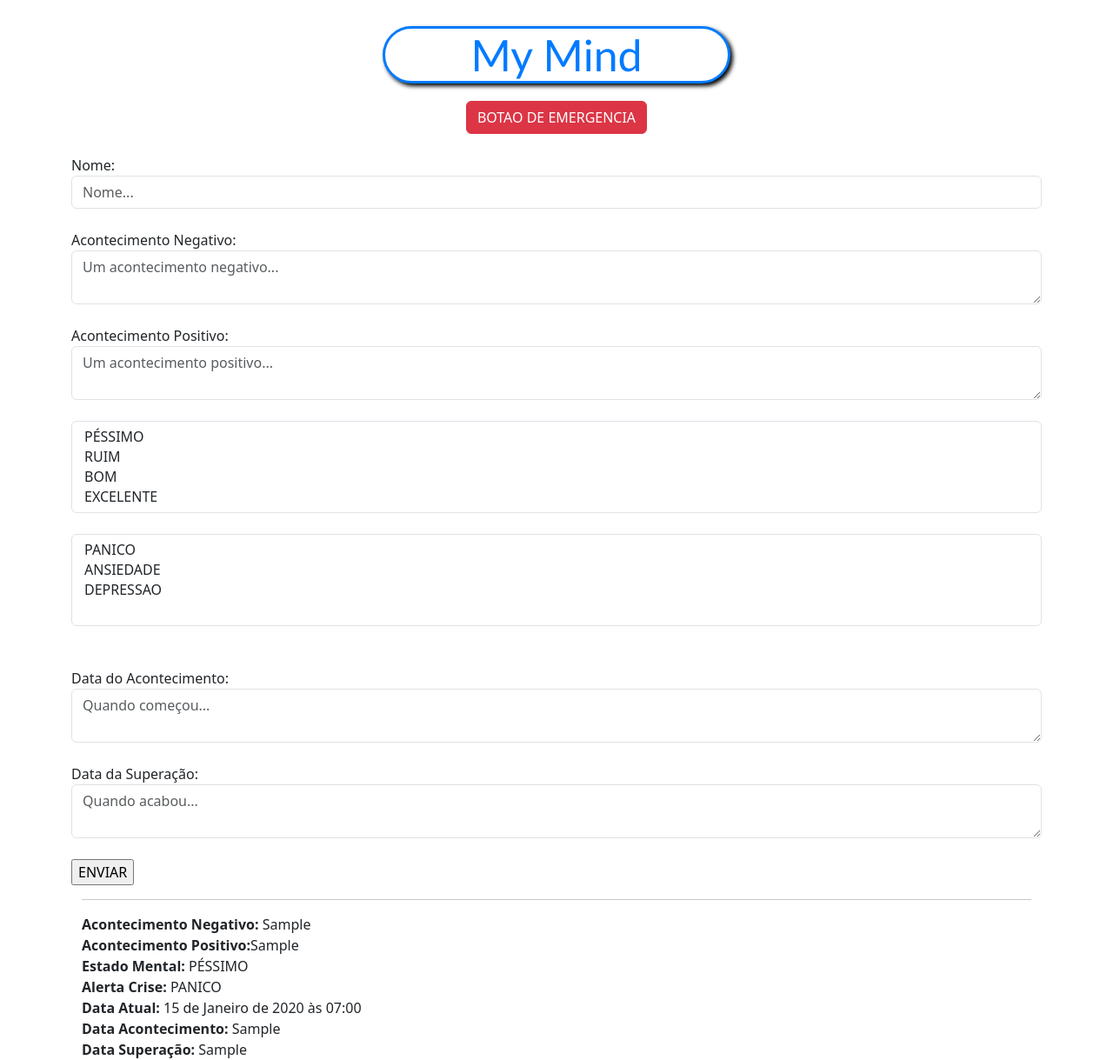
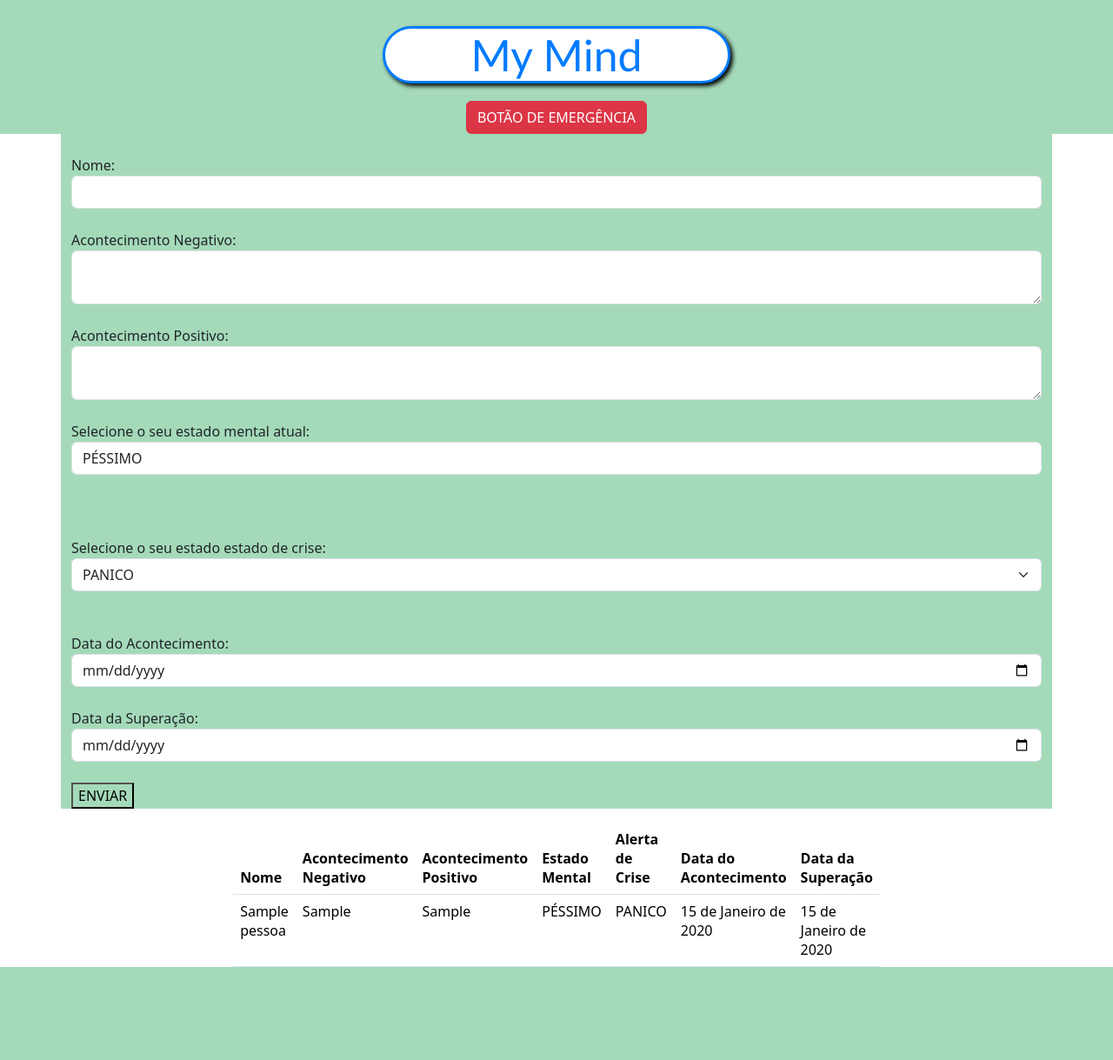
Before and after one commit to Mauro-H-Junior/mymind, a Django app: page /pessoa/home/ in a window 1280 px wide. Shown: the whole page at 87% size. After the commit the page ends 1112 px from the top, so only its background shows below. Run offline with Django 4.2, Linux system fonts and the light colour scheme; tables that the repository leaves empty hold one stand-in row (values such as "Sample post").

Commit message:
alteração: models, views e html

```diff
--- a/pessoa/models.py
+++ b/pessoa/models.py
@@ -1,4 +1,7 @@
 from django.db import models
+from datetime import date, timedelta
+
+data_limite_50_anos = date.today() - timedelta(days=365 * 50)
 
 class Pessoa(models.Model):
 
@@ -16,13 +19,17 @@ class Pessoa(models.Model):
     )
 
     nome = models.CharField(max_length=100)
-    acontecimento_negativo = models.TextField('Acontecimento Negativo',max_length=100)
-    acontecimento_positivo = models.TextField('Acontecimento Positivo',max_length=100)
-    estado_mental =  models.CharField("Selecione o seu estado mental atual", max_length=2,choices=avaliacao_diaria)
-    alerta_crises = models.CharField("Selecione o seu estado de crise", max_length=2,choices=alertas_crises)
+    acontecimento_negativo = models.TextField(
+        'Acontecimento Negativo', max_length=100)
+    acontecimento_positivo = models.TextField(
+        'Acontecimento Positivo', max_length=100)
+    estado_mental = models.CharField(
+        "Selecione o seu estado mental atual", max_length=2, choices=avaliacao_diaria)
+    alerta_crises = models.CharField(
+        "Selecione o seu estado de crise", max_length=2, choices=alertas_crises)
     data_atual = models.DateTimeField(auto_now=True)
-    data_acontecimento = models.CharField(max_length=100)
-    data_superaçao = models.CharField(max_length=100)
+    data_acontecimento = models.DateField(default=data_limite_50_anos, max_length=50)
+    data_superacao = models.DateField(default=data_limite_50_anos, max_length=50)
 
     def __str__(self):
         return self.nome
--- a/pessoa/templates/home.html
+++ b/pessoa/templates/home.html
@@ -1,6 +1,7 @@
 {% load static %}
 
 <html lang="pt-br">
+
 <head>
     <meta charset="utf-8">
     <meta name="viewport" content="width=device-width, initial-scale=1">
@@ -8,7 +9,8 @@
 
     <link rel="stylesheet" href="{% static 'pessoa/css/css.css' %}">
 
-    <link href="https://cdn.jsdelivr.net/npm/bootstrap@5.3.0-alpha1/dist/css/bootstrap.min.css" rel="stylesheet" integrity="sha384-GLhlTQ8iRABdZLl6O3oVMWSktQOp6b7In1Zl3/Jr59b6EGGoI1aFkw7cmDA6j6gD" crossorigin="anonymous">
+    <link href="https://cdn.jsdelivr.net/npm/bootstrap@5.3.0-alpha1/dist/css/bootstrap.min.css" rel="stylesheet"
+        integrity="sha384-GLhlTQ8iRABdZLl6O3oVMWSktQOp6b7In1Zl3/Jr59b6EGGoI1aFkw7cmDA6j6gD" crossorigin="anonymous">
     <script src="https://ajax.googleapis.com/ajax/libs/jquery/3.6.0/jquery.min.js"></script>
 </head>
 
@@ -18,7 +20,8 @@
     </div>
 
     <div class="center">
-        <a target="_blank"class="btn btn-danger" href="http://wa.me/5531999856520" role="button">BOTAO DE EMERGENCIA </a>
+        <a target="_blank" class="btn btn-danger" href="http://wa.me/5531999856520" role="button">BOTÃO DE EMERGÊNCIA
+        </a>
     </div>
 
     <div class="container">
@@ -33,66 +36,111 @@
                     </div>
                 {% endfor %}
             {% endif %}
+
             <br>
-            <span>Nome:</span>
-            <input type="text" class="form-control"  name="nome" placeholder="Nome...">
+            <div class="form-group">
+                <label for="nome">Nome:</label>
+                <input type="text" class="form-control" id="nome" name="nome">
+            </div>
+
             <br>
-            <span>Acontecimento Negativo:</span>
-            <textarea class="form-control" name="acontecimento_negativo" placeholder="Um acontecimento negativo..."></textarea>
+
+            <div class="form-group">
+                <label for="acontecimento_negativo">Acontecimento Negativo:</label>
+                <textarea class="form-control" id="acontecimento_negativo"
+                    name="acontecimento_negativo"></textarea>
+            </div>
+
             <br>
-            <span>Acontecimento Positivo:</span>
-            <textarea class="form-control" name="acontecimento_positivo" placeholder="Um acontecimento positivo..."></textarea>
+
+            <div class="form-group">
+                <label for="acontecimento_positivo">Acontecimento Positivo:</label>
+                <textarea class="form-control" id="acontecimento_positivo"
+                    name="acontecimento_positivo"></textarea>
+            </div>
+
             <br>
-            <select name="estado_mental" multiple class="form-select">
-                {%for i in estado%}
-                    <option value="{{i.0}}" >{{i.1}}</option>
+
+            <div class="form-group">
+                <label for="estado_mental">Selecione o seu estado mental atual:</label>
+                <select class="form-control" id="estado_mental" name="estado_mental">
+                    {% for estado in estados %}
+                    <option value="{{ estado.0 }}">{{ estado.1 }}</option>
                     {% endfor %}
                 </select>
+            </div>
+
             <br>
-            <select name="estado_mental" multiple class="form-select">
-                {%for i in alerta%}
-                    <option value="{{i.0}}" >{{i.1}}</option>
+            <br>
+            <br>
+
+            <span>Selecione o seu estado estado de crise:</span>
+            <select name="alerta_crises" class="form-select">
+                {% for alerta in alertas %}
+                    <option value="{{alerta.0}}">{{alerta.1}}</option>
                 {% endfor %}
             </select>
             <br>
             <br>
             <span>Data do Acontecimento:</span>
-            <textarea class="form-control" name="data_acontecimento" placeholder="Quando começou..."></textarea>
+            <input type="date" class="form-control" name="data_acontecimento" placeholder="Quando começou...">
             <br>
             <span>Data da Superação:</span>
-            <textarea class="form-control" name="data_superaçao" placeholder="Quando acabou..."></textarea>
+            <input type="date" class="form-control" name="data_superacao" placeholder="Quando acabou...">
             <br>
 
             <input type="submit" value="ENVIAR" class="btn-custom-primary">
         </form>
 
-<div class="container">
-    <!-- alteracao mauro visualizar resgistros -->
-    {% for registro in registros %}
-    <hr>
-    <span><b>Acontecimento Negativo:</b> </span>{{registro.acontecimento_negativo}}<br>
-
-    <span><b>Acontecimento Positivo:</b></span>{{registro.acontecimento_positivo}}<br>
-
-    <span><b>Estado Mental: </b></span>{{registro.get_estado_mental_display}}<br>
-
-    <span><b>Alerta Crise: </b></span>{{registro.get_alerta_crises_display}} <br>
-
-    <span><b>Data Atual: </b></span> {{registro.data_atual}} <br>
-
-    <span><b>Data Acontecimento: </b></span> {{registro.data_acontecimento}} <br>
-
-    <span><b>Data Superação: </b></span> {{registro.data_superaçao}} <br>
-
-
-    {% endfor %}
-
-
         </div>
 
     </div>
 
-    <script src="https://cdn.jsdelivr.net/npm/bootstrap@5.3.0-alpha1/dist/js/bootstrap.bundle.min.js" integrity="sha384-w76AqPfDkMBDXo30jS1Sgez6pr3x5MlQ1ZAGC+nuZB+EYdgRZgiwxhTBTkF7CXvN" crossorigin="anonymous"></script>
+    <table class="table">
+        <thead>
+          <tr>
+            <th scope="col">Nome</th>
+            <th scope="col">Acontecimento Negativo</th>
+            <th scope="col">Acontecimento Positivo</th>
+            <th scope="col">Estado Mental</th>
+            <th scope="col">Alerta de Crise</th>
+            <th scope="col">Data do Acontecimento</th>
+            <th scope="col">Data da Superação</th>
+          </tr>
+        </thead>
+        <tbody>
+          {% for registro in registros %}
+          <tr>
+            <td>{{ registro.nome }}</td>
+            <td>{{ registro.acontecimento_negativo }}</td>
+            <td>{{ registro.acontecimento_positivo }}</td>
+            <td>{{ registro.get_estado_mental_display }}</td>
+            <td>{{ registro.get_alerta_crises_display }}</td>
+            <td>{{ registro.data_acontecimento }}</td>
+            <td>{{ registro.data_superacao }}</td>
+          </tr>
+          {% endfor %}
+        </tbody>
+      </table>
+
+    <script>
+
+    // Obtém a data atual
+    var currentDate = new Date();
+    // Define a data mínima como 1990
+    currentDate.setFullYear(1990);
+    // Formata a data como yyyy-mm-dd
+    var minDate = currentDate.toISOString().slice(0,10);
+    // Obtém a data atual
+    var currentDate = new Date();
+    // Formata a data como yyyy-mm-dd
+    var maxDate = currentDate.toISOString().slice(0,10);
+    // Define as datas mínima e máxima nos elementos de entrada
+    document.querySelector("input[name='data_acontecimento']").min = minDate;
+    document.querySelector("input[name='data_acontecimento']").max = maxDate;
+    document.querySelector("input[name='data_superaçao']").min = minDate;
+    document.querySelector("input[name='data_superaçao']").max = maxDate;
+    </script>
 </body>
 
 </html>
--- a/pessoa/views.py
+++ b/pessoa/views.py
@@ -7,21 +7,21 @@ def listar_monitoramento(request):
 
     if request.method == 'GET':
         registros = Pessoa.objects.all()
-        estado = Pessoa.avaliacao_diaria
-        alerta = Pessoa.alertas_crises
+        estados = Pessoa.avaliacao_diaria
+        alertas = Pessoa.alertas_crises
 
-        print(alerta)
-        return render(request,'home.html', {'registros': registros, 'estado': estado, 'alerta': alerta })
+        return render(request,'home.html', {'registros': registros, 'estados': estados, 'alertas': alertas })
 
     elif request.method == "POST":
 
         nome = request.POST.get('nome')
         acontecimento_negativo = request.POST.get('acontecimento_negativo')
         acontecimento_positivo = request.POST.get('acontecimento_positivo')
-        estado_mental = request.POST.getlist('estado_mental')
-        alerta_crises = request.POST.getlist('alerta_crises')
+        estado_mental = request.POST.getlist('estado_mental')[0]
+        alerta_crises = request.POST.getlist('alerta_crises')[0]
         data_acontecimento = request.POST.get('data_acontecimento')
-        data_superaçao = request.POST.get('data_superaçao')
+        data_superacao = request.POST.get('data_superacao')
+
 
         atendimento = Pessoa(
             nome = nome,
@@ -30,7 +30,7 @@ def listar_monitoramento(request):
             estado_mental = estado_mental,
             alerta_crises = alerta_crises,
             data_acontecimento = data_acontecimento,
-            data_superaçao = data_superaçao,
+            data_superacao = data_superacao,
 
         )
 
--- a/templates/static/pessoa/css/css.css
+++ b/templates/static/pessoa/css/css.css
@@ -1,3 +1,8 @@
+*{
+    background-color: rgb(164, 218, 185);
+}
+
+
 .center{
     justify-content: center;
     align-items: center;
@@ -26,6 +31,11 @@
     box-shadow: 3px 3px 12px red;
 }
 
+table.table {
+    width: 50%;
+    margin: 0 auto;
+}
+
 
 /* button{
     width: 300px;
```
Also changed, not shown: My_Mind/wsgi.py (+0 -9 lines), pessoa/migrations/0001_initial.py (added), pessoa/migrations/__init__.py (added), pessoa/urls.py (line endings or trailing spaces), 1 other file. Lines whose indentation alone changed are shown as unchanged.
